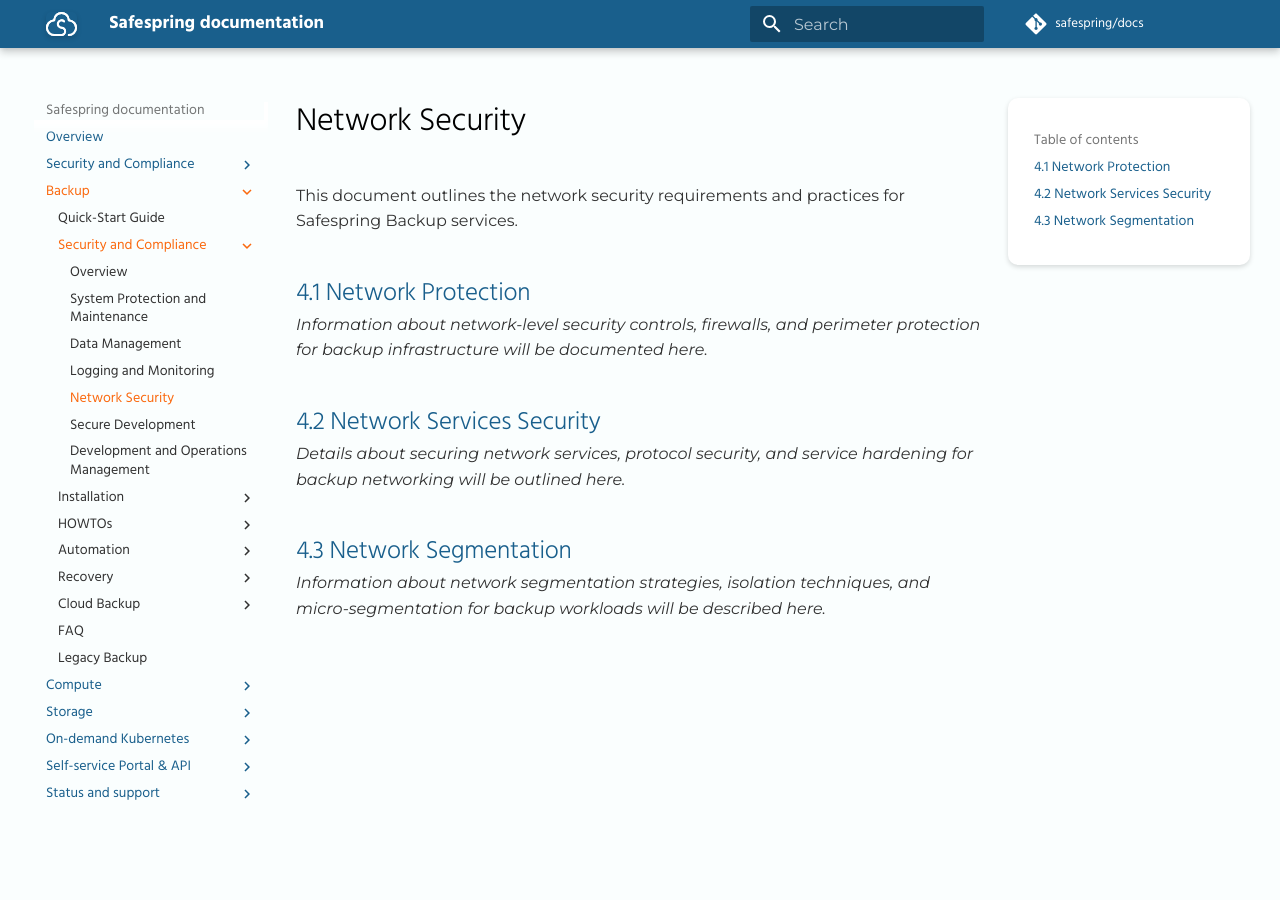
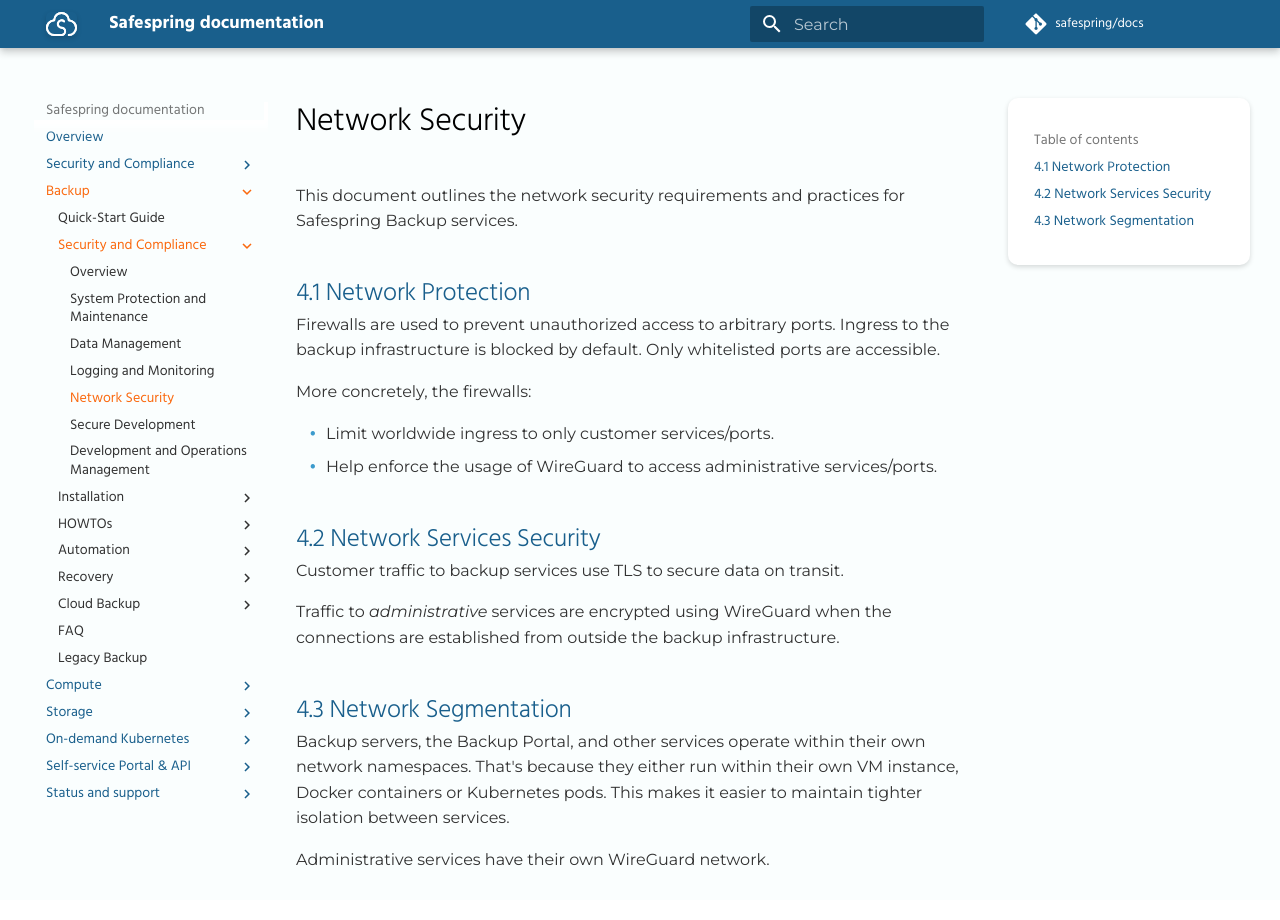
Before and after one commit to safespring/docs, an MkDocs documentation site: the page built from content/backup/security-compliance/network-security.md, in a window 1280 px wide. Built offline with MkDocs 1.6.1 and Material for MkDocs 9.7.7, drawn with Linux system fonts in a browser that asks for light colours; some web fonts are replaced; a script that is not in the unit is left out; comment, search, counter and statistics services are not loaded.

Commit message:
Network Security and System Protection and Maintenance pages. Replaced server name with placeholder in the Encryption page.

```diff
--- a/content/backup/security-compliance/network-security.md
+++ b/content/backup/security-compliance/network-security.md
@@ -4,12 +4,25 @@
 
 ## 4.1 Network Protection
 
-*Information about network-level security controls, firewalls, and perimeter protection for backup infrastructure will be documented here.*
+Firewalls are used to prevent unauthorized access to arbitrary ports. Ingress to the backup infrastructure is blocked
+by default. Only whitelisted ports are accessible.
+
+More concretely, the firewalls:
+
+- Limit worldwide ingress to only customer services/ports.
+- Help enforce the usage of WireGuard to access administrative services/ports.
 
 ## 4.2 Network Services Security
 
-*Details about securing network services, protocol security, and service hardening for backup networking will be outlined here.*
+Customer traffic to backup services use TLS to secure data on transit.
+
+Traffic to _administrative_ services are encrypted using WireGuard when the connections are established from
+outside the backup infrastructure.
 
 ## 4.3 Network Segmentation
 
-*Information about network segmentation strategies, isolation techniques, and micro-segmentation for backup workloads will be described here.*
+Backup servers, the Backup Portal, and other services operate within their own network namespaces. That's because
+they either run within their own VM instance, Docker containers or Kubernetes pods. This makes it easier to maintain
+tighter isolation between services.
+
+Administrative services have their own WireGuard network.
```
Also changed, not shown: content/backup/howto/encryption.md (+5 -4 lines), content/backup/security-compliance/system-protection-maintenance.md (+74 -3 lines).
